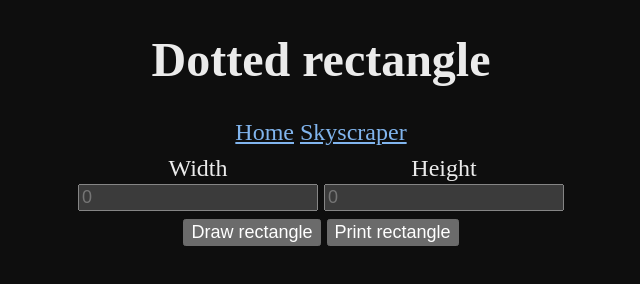
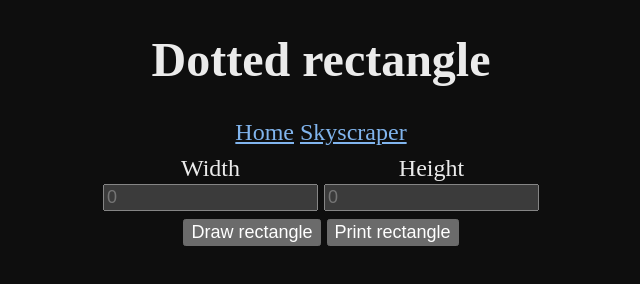
Before and after one commit to Synthird/dotted-pictures, a plain HTML site: page pages/rectangle.html in a window 1280 px wide. Shown: the whole page, without its empty margins (319-959 px from the left). Drawn offline with Linux system fonts and the light colour scheme.

Commit message:
feat(pages): shorten textbox width (#7)

```diff
--- a/styles/main.css
+++ b/styles/main.css
@@ -22,3 +22,7 @@ a {
 a:active {
 	color: rgb(219, 95, 115);
 }
+
+input {
+	width: 11.5em;
+}
```
